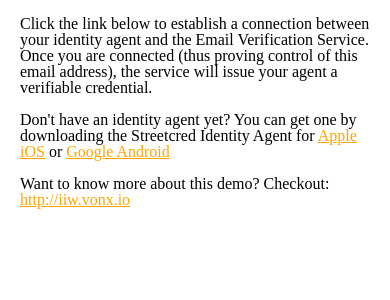
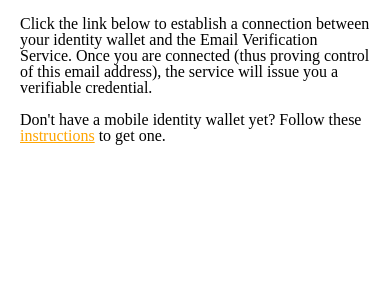
Before and after one commit to bcgov/indy-email-verification, a Django app: template src/email_verification/templates/email.html in a window 390 px wide. Shown: the top 300 px of the page. Run offline with Django 3.2, Linux system fonts and the light colour scheme; the template is opened without the code that fills it, so the values that code supplies are empty.

Commit message:
Update links about how to get a mobile wallet -- use vonx.io site
Signed-off-by: Stephen Curran <swcurran@gmail.com>

```diff
--- a/src/email_verification/templates/email.html
+++ b/src/email_verification/templates/email.html
@@ -188,21 +188,15 @@
         <td valign="top">
           <!-- Tables are the most common way to format your email consistently. Set your table widths inside cells and in most cases reset cellpadding, cellspacing, and border to zero. Use nested tables as a way to space effectively in your message. -->
           <p>
-            Click the link below to establish a connection between your identity agent and the Email Verification Service.
-            Once you are connected (thus proving control of this email address), the service will issue your agent a verifiable credential.
+            Click the link below to establish a connection between your identity wallet and the Email Verification Service.
+            Once you are connected (thus proving control of this email address), the service will issue you a verifiable credential.
           </p>
           <p>
             <a href="{{ redirect_url }}">{{ redirect_url }}</a>
           </p>
           <p>
-            Don't have an identity agent yet? You can get one by downloading the
-            Streetcred Identity Agent for
-            <a href="https://apps.apple.com/ca/app/streetcred-identity-agent/id1475160728">Apple iOS</a> or
-            <a href="https://play.google.com/store/apps/details?id=id.streetcred.apps.mobile">Google Android</a>
-          </p>
-          <p>
-            Want to know more about this demo?  Checkout:
-            <a href="http://iiw.vonx.io">http://iiw.vonx.io</a>
+            Don't have a mobile identity wallet yet? Follow these
+            <a href="https://vonx.io/getwallet">instructions</a> to get one.
           </p>
         </td>
       	<td width="20">&nbsp;</td>
--- a/src/email_verification/templates/thanks.html
+++ b/src/email_verification/templates/thanks.html
@@ -65,9 +65,8 @@
               >.
             </p>
             <p>
-              If you haven't already installed your Streetcred Identity Agent, you can get it for
-              <a href="https://apps.apple.com/ca/app/streetcred-identity-agent/id1475160728">Apple iOS</a> or
-              <a href="https://play.google.com/store/apps/details?id=id.streetcred.apps.mobile">Google Android</a>.
+              Don't have a mobile identity wallet yet? Follow these
+              <a href="https://vonx.io/getwallet">instructions</a> to get one.
             </p>
           </div>
         </div>
```
